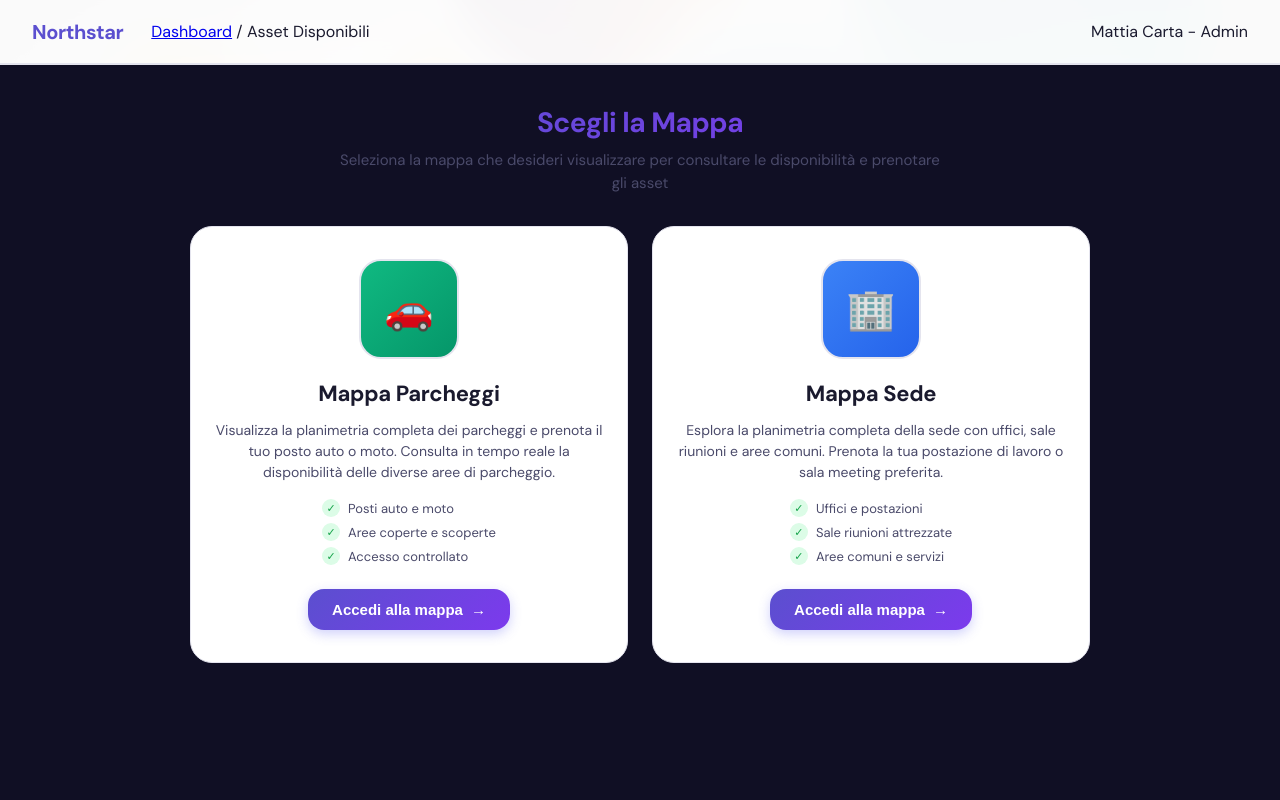
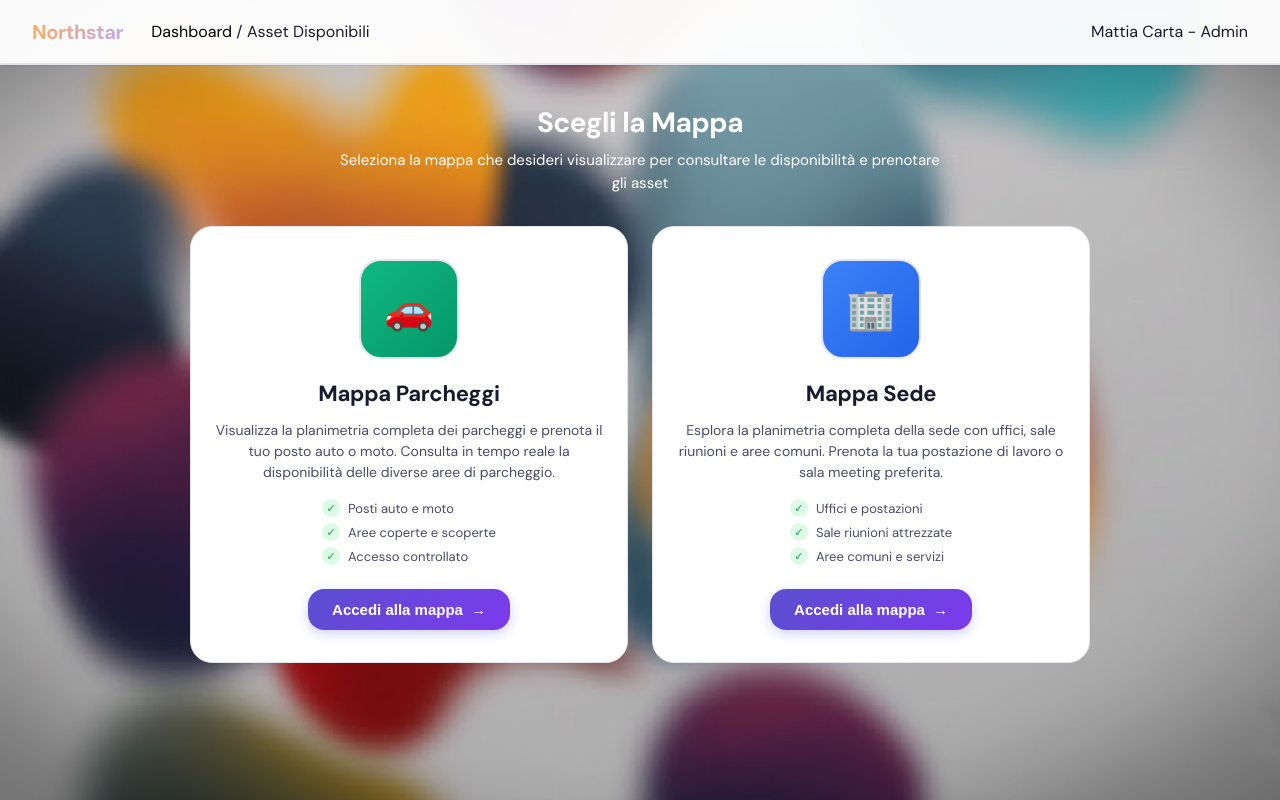
Before and after one commit to tyd3n123/ZVolta-progetto-zucchetti-2026, a PHP site: page /public/admin/dashboard/asset-disponibili.php in a window 1280 px wide. Run offline with PHP 8.4, Linux system fonts and the light colour scheme; the visitor is signed in with stand-in values (Sample User, id 1); data comes from the database, SQL or seed files in the repository.

Commit message:
work in progress

```diff
--- a/public/admin/dashboard/asset-disponibili.css
+++ b/public/admin/dashboard/asset-disponibili.css
@@ -3,8 +3,13 @@
    ═══════════════════════════════════════════════════════ */
 
 /* ── Page Layout ─────────────────────────────────────── */
+
 .asset-disponibili-page {
-  background: var(--clr-bg-page);
+  background-image: url('../../assets/BackGround1.png');
+  background-size: cover;
+  background-position: center;
+  background-repeat: no-repeat;
+  background-attachment: fixed;
   min-height: calc(100vh - 64px);
   padding: 40px 20px 48px;
   display: flex;
@@ -19,13 +24,17 @@
   margin: 0 auto;
 }
 
+header a {
+  text-decoration: none;
+}
+
 .page-title {
   font-size: 28px;
   font-weight: 700;
   color: var(--clr-text-1);
   margin: 0 0 8px;
   letter-spacing: -0.5px;
-  background: linear-gradient(135deg, var(--clr-primary) 0%, var(--clr-accent) 100%);
+  background: white;
   -webkit-background-clip: text;
   -webkit-text-fill-color: transparent;
   background-clip: text;
@@ -33,7 +42,7 @@
 
 .page-subtitle {
   font-size: 15px;
-  color: var(--clr-text-2);
+  color: white;
   margin: 0;
   line-height: 1.5;
 }
--- a/public/admin/dashboard/asset-disponibili.php
+++ b/public/admin/dashboard/asset-disponibili.php
@@ -32,7 +32,7 @@ $stmt->close();
     <div class="header-left">
         <h1>Northstar</h1>
         <nav class="header-breadcrumb">
-            <a href="../dashboard/index.php">Dashboard</a>
+            <a href="../dashboard/index.php" style="color: black;">Dashboard</a>
             <span class="bc-sep">/</span>
             <span class="bc-current">Asset Disponibili</span>
         </nav>
--- a/public/admin/dashboard/dashboard.css
+++ b/public/admin/dashboard/dashboard.css
@@ -96,8 +96,11 @@ body {
 .header h1 {
   font-size: 20px;
   font-weight: 700;
-  color: var(--clr-primary);
   letter-spacing: -.4px;
+  background: linear-gradient(135deg, #ffad50 0%, #c0a9fd 99.9%);
+  -webkit-background-clip: text;
+  -webkit-text-fill-color: transparent;
+  background-clip: text;
 }
 
 .signout-btn {
@@ -171,13 +174,13 @@ body {
   display: flex;
   align-items: center;
   gap: 16px;
-  background: rgba(255,255,255,.08);
+  background: rgba(123, 122, 122, 0.421);
   border: 1px solid rgba(255,255,255,.12);
   border-radius: var(--radius-lg);
   padding: 18px 24px;
   min-width: 200px;
   flex: 1;
-  backdrop-filter: blur(12px);
+  backdrop-filter: blur(18px);
   transition: var(--transition);
 }
 
@@ -317,8 +320,8 @@ body {
   justify-content: center;
   gap: 6px;
   flex-shrink: 0;
-  background: var(--clr-primary);
-  color: #fff;
+  background: linear-gradient(135deg, #ffad50 0%, #c0a9fd 99.9%);
+  color:white;
   border: none;
   padding: 8px 16px;
   border-radius: var(--radius-md);
@@ -359,7 +362,6 @@ body {
 
 .bookings-column.small {
   flex: unset;
-
   scrollbar-width: thin;
   scrollbar-color: #888;
 
--- a/public/admin/dashboard/index.php
+++ b/public/admin/dashboard/index.php
@@ -117,14 +117,14 @@ if ($result) while ($row = $result->fetch_assoc()) $employees[] = $row;
 <!-- ── Analytics ─────────────────────────────────────── -->
 <div class="analytics-container">
     <div class="analytics-card">
-        <div class="analytics-icon">👥</div>
+        <div class="analytics-icon">👷‍♂️👷‍♂️</div>
         <div class="analytics-content">
             <h3>Dipendenti</h3>
             <p class="analytics-number"><?= $analytics['dipendenti'] ?></p>
         </div>
     </div>
     <div class="analytics-card">
-        <div class="analytics-icon">👔</div>
+        <div class="analytics-icon">🧑‍💻</div>
         <div class="analytics-content">
             <h3>Coordinatori</h3>
             <p class="analytics-number"><?= $analytics['coordinatori'] ?></p>
```
Also changed, not shown: public/hp.css (+0 -13 lines), public/hp.php (+0 -21 lines).
